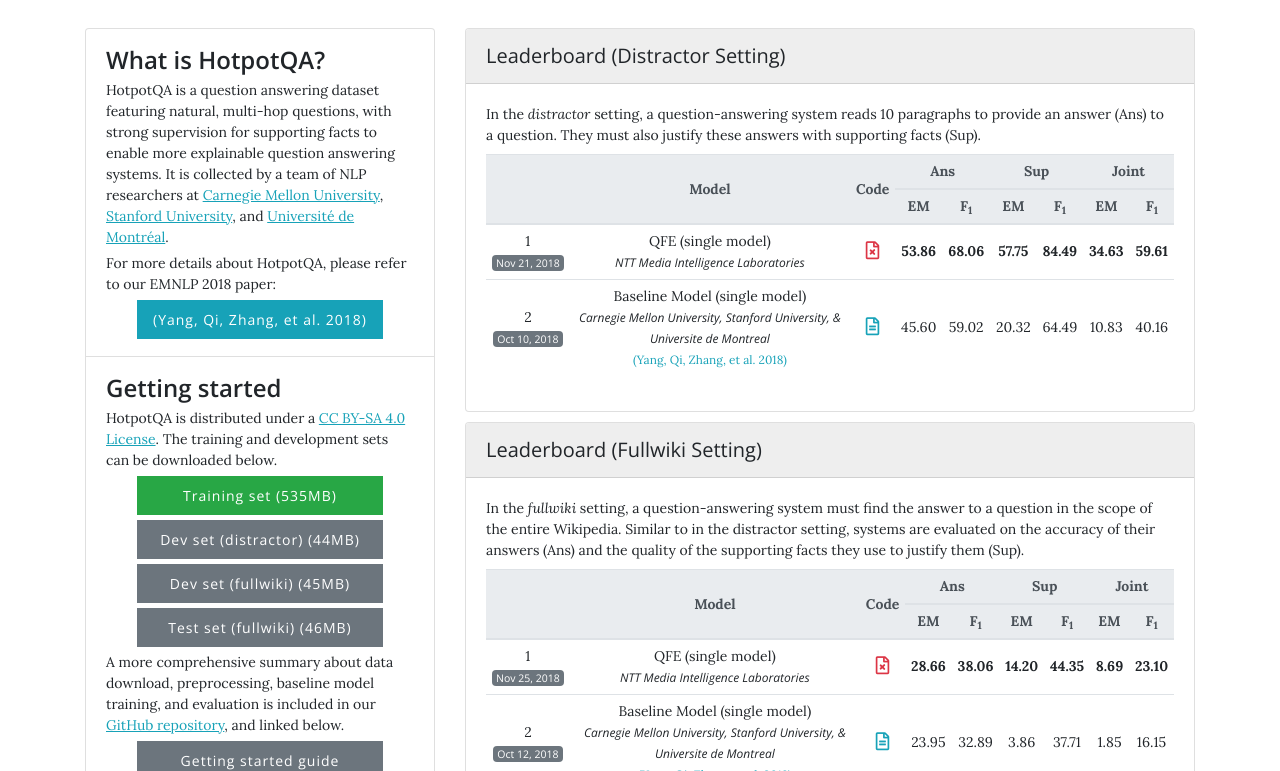
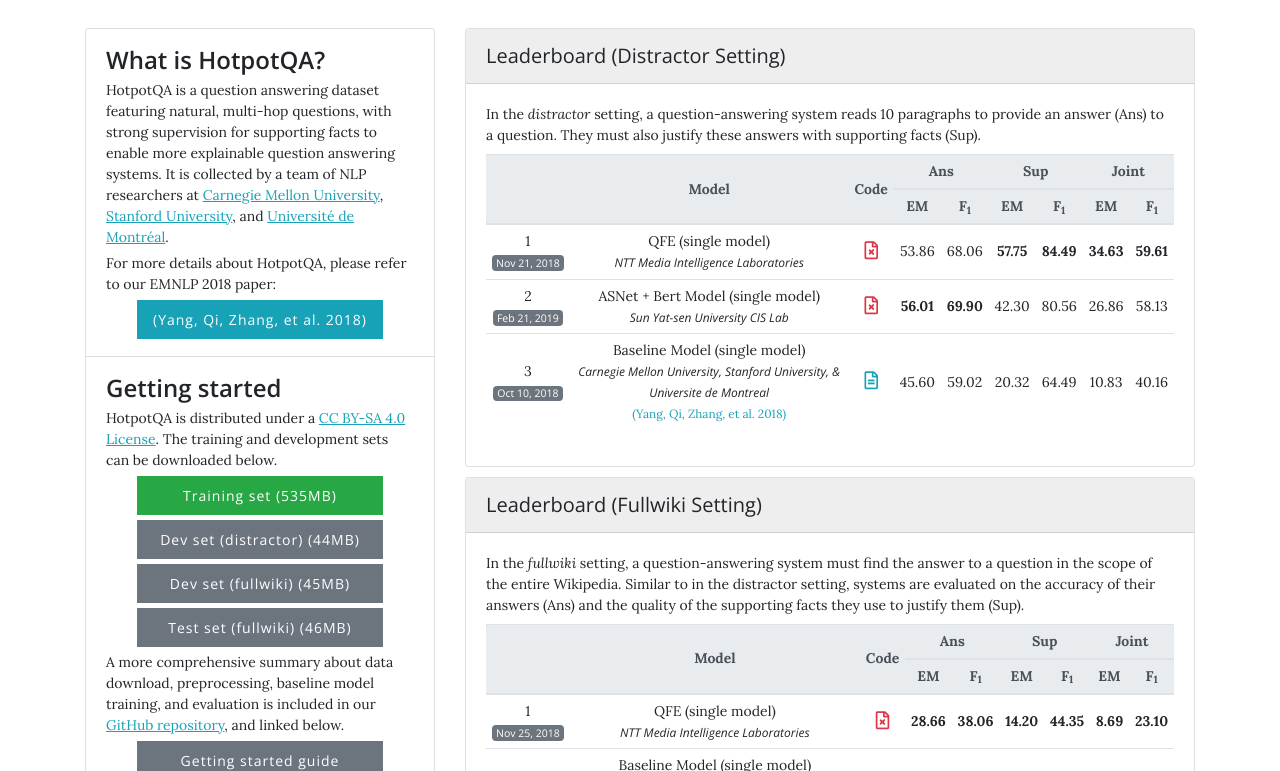
Before and after one commit to hotpotqa/hotpotqa.github.io, a plain HTML site: page index.html in a window 1280 px wide. Shown: the part 329-1100 px from the top of the page. Drawn offline with nearby package versions, Linux system fonts and the light colour scheme.

Commit message:
update leaderboard

```diff
--- a/index.html
+++ b/index.html
@@ -214,14 +214,26 @@
             <td class='align-middle text-center'>QFE (single model)<br/>
               <span class="affiliation">NTT Media Intelligence Laboratories</span><br/></td>
             <td class='align-middle text-center'><div class="crossed"><i class="far fa-file text-danger"></i></div></td>
-            <td class='align-middle text-center'><strong>53.86</strong></td>
-            <td class='align-middle text-center'><strong>68.06</strong></td>
+            <td class='align-middle text-center'>53.86</td>
+            <td class='align-middle text-center'>68.06</td>
             <td class='align-middle text-center'><strong>57.75</strong></td>
             <td class='align-middle text-center'><strong>84.49</strong></td>
             <td class='align-middle text-center'><strong>34.63</strong></td>
             <td class='align-middle text-center'><strong>59.61</strong></td>
           </tr><tr>
             <td scope="row" class='align-middle text-center'>2<br>
+              <span class="badge badge-secondary">Feb 21, 2019</span></td>
+            <td class='align-middle text-center'>ASNet + Bert Model (single model)<br/>
+              <span class="affiliation">Sun Yat-sen University CIS Lab</span><br/></td>
+            <td class='align-middle text-center'><div class="crossed"><i class="far fa-file text-danger"></i></div></td>
+            <td class='align-middle text-center'><strong>56.01</strong></td>
+            <td class='align-middle text-center'><strong>69.90</strong></td>
+            <td class='align-middle text-center'>42.30</td>
+            <td class='align-middle text-center'>80.56</td>
+            <td class='align-middle text-center'>26.86</td>
+            <td class='align-middle text-center'>58.13</td>
+          </tr><tr>
+            <td scope="row" class='align-middle text-center'>3<br>
               <span class="badge badge-secondary">Oct 10, 2018</span></td>
             <td class='align-middle text-center'>Baseline Model (single model)<br/>
               <span class="affiliation">Carnegie Mellon University, Stanford University, & Universite de Montreal</span><br/><a href="https://arxiv.org/pdf/1809.09600.pdf" class="paperlink">(Yang, Qi, Zhang, et al. 2018)</a></td>
```
